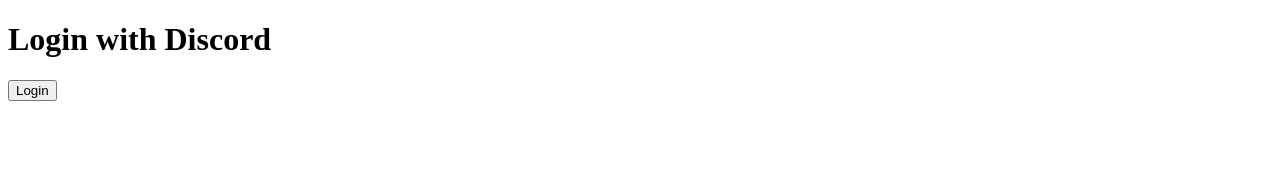
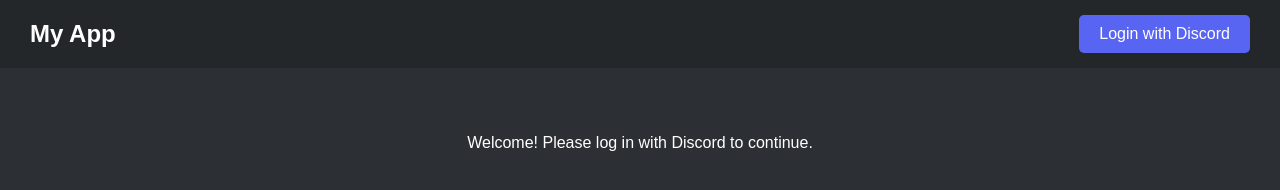
Before and after one commit to DanielSchijvershof/Testy, a plain HTML site: page index.html in a window 1280 px wide. Drawn offline with Linux system fonts and the light colour scheme.

Commit message:
Update index.html

```diff
--- a/index.html
+++ b/index.html
@@ -2,17 +2,71 @@
 <html lang="en">
 <head>
   <meta charset="UTF-8">
-  <title>Discord OAuth2 Login</title>
+  <title>Login with Discord</title>
+  <style>
+    body {
+      font-family: Arial, sans-serif;
+      margin: 0;
+      background: #2c2f33;
+      color: #fff;
+    }
+
+    header {
+      display: flex;
+      justify-content: space-between;
+      align-items: center;
+      padding: 15px 30px;
+      background: #23272a;
+    }
+
+    h1 {
+      margin: 0;
+      font-size: 24px;
+    }
+
+    .login-btn {
+      padding: 10px 20px;
+      font-size: 16px;
+      border: none;
+      background: #5865F2;
+      color: #fff;
+      border-radius: 5px;
+      cursor: pointer;
+    }
+
+    .user-info {
+      display: flex;
+      align-items: center;
+      gap: 10px;
+    }
+
+    .user-info img {
+      width: 40px;
+      height: 40px;
+      border-radius: 50%;
+    }
+
+    .content {
+      padding: 50px;
+      text-align: center;
+    }
+  </style>
 </head>
 <body>
-  <h1>Login with Discord</h1>
-  <button onclick="loginWithDiscord()">Login</button>
+  <header>
+    <h1>My App</h1>
+    <div id="userArea">
+      <button class="login-btn" onclick="loginWithDiscord()">Login with Discord</button>
+    </div>
+  </header>
 
-  <div id="userInfo" style="margin-top:20px;"></div>
+  <div class="content">
+    <p>Welcome! Please log in with Discord to continue.</p>
+  </div>
 
   <script>
     const clientId = '1293659946164158495';
-    const redirectUri = 'https://danielschijvershof.github.io/Testy/'; // Must match what's in your Discord app settings
+    const redirectUri = 'https://danielschijvershof.github.io/Testy/';
     const scope = 'identify';
 
     function loginWithDiscord() {
@@ -20,7 +74,6 @@
       window.location.href = authUrl;
     }
 
-    // Handle the redirect and extract access token
     window.onload = async () => {
       const hash = window.location.hash;
       if (hash && hash.includes('access_token')) {
@@ -33,10 +86,14 @@
           }
         });
 
-        const userData = await userResponse.json();
-        document.getElementById('userInfo').innerHTML = `
-          <h2>Hello, ${userData.username}#${userData.discriminator}!</h2>
-          <p>User ID: ${userData.id}</p>
+        const user = await userResponse.json();
+
+        const userArea = document.getElementById('userArea');
+        userArea.innerHTML = `
+          <div class="user-info">
+            <span>${user.username}#${user.discriminator}</span>
+            <img src="https://cdn.discordapp.com/avatars/${user.id}/${user.avatar}.png?size=64" alt="User Avatar">
+          </div>
         `;
       }
     };
```
